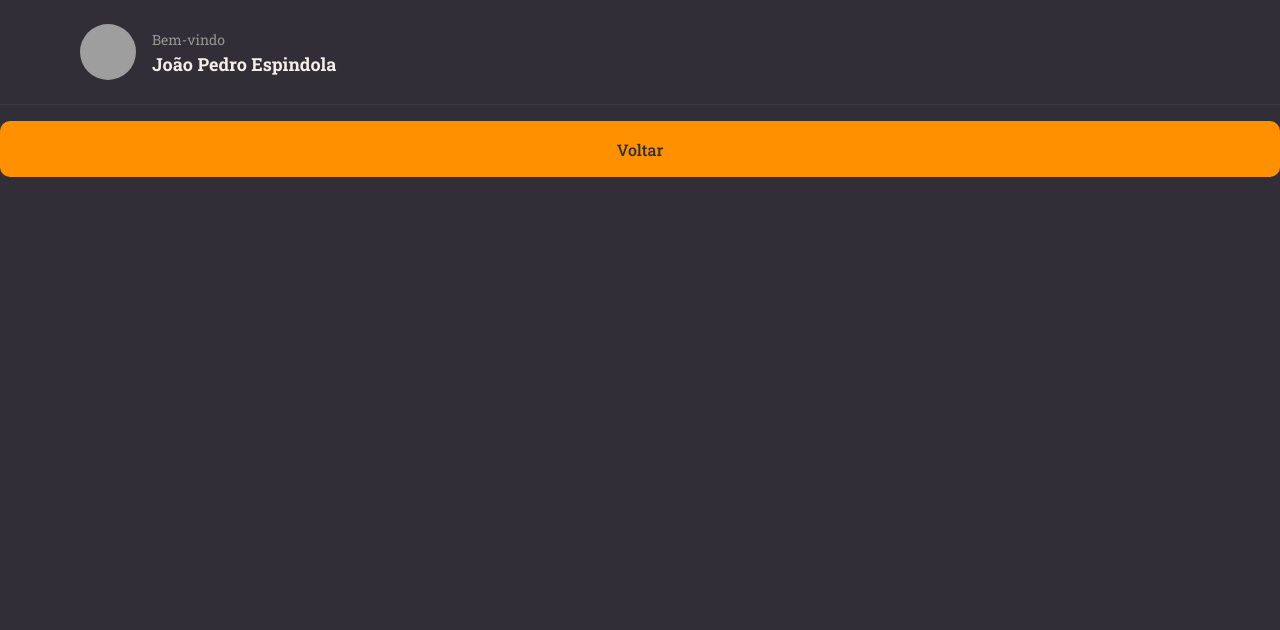
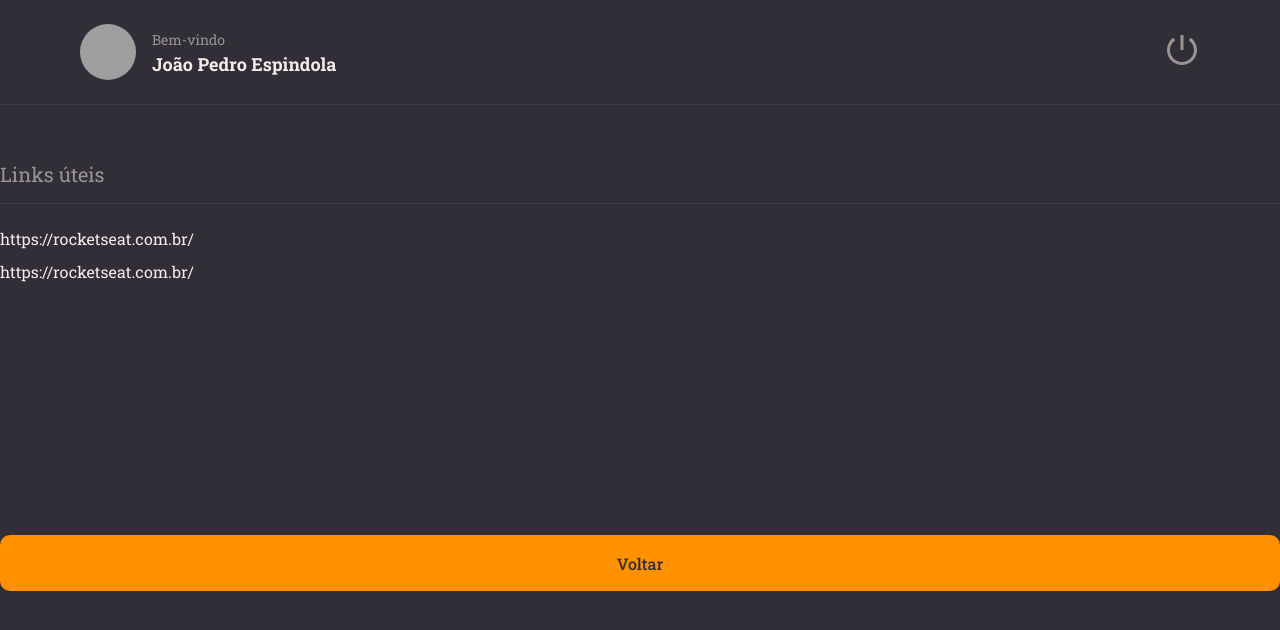
Before and after one commit to espjotape/rocketnotes, a React (Vite) app: page / in a window 1280 px wide. Shown: the top 630 px of the page. Built offline with nearby package versions, Linux system fonts and the light colour scheme; grey boxes are pictures that could not be loaded.

Commit message:
Children

```diff
--- a/package.json
+++ b/package.json
@@ -12,6 +12,7 @@
   "dependencies": {
     "react": "^18.3.1",
     "react-dom": "^18.3.1",
+    "react-icons": "^5.3.0",
     "styled-components": "^6.1.12"
   },
   "devDependencies": {
--- a/src/components/Header/index.jsx
+++ b/src/components/Header/index.jsx
@@ -1,4 +1,5 @@
-import { Container, Profile } from "./styles";
+import { RiShutDownLine } from 'react-icons/ri'
+import { Container, Profile, Logout } from "./styles";
 
 export function Header(){
   return(
@@ -13,6 +14,9 @@
           <strong>João Pedro Espindola</strong>
         </div>
       </Profile>
+      <Logout>
+        <RiShutDownLine />
+      </Logout>
     </Container>
   )
 }
--- a/src/components/Header/styles.js
+++ b/src/components/Header/styles.js
@@ -40,5 +40,14 @@
       color: ${({ theme }) => theme.COLORS.WHITE}
     }
   }
+`
 
+export const Logout = styled.button`
+  border: none;
+  background: none;
+
+  svg {
+    font-size: 36px;
+    color: ${({ theme }) => theme.COLORS.GRAY_100}
+  }
 `
--- /dev/null
+++ b/src/components/Section/index.jsx
@@ -0,0 +1,10 @@
+import { Container } from './styles'
+
+export function Section({ title, children}) {
+  return (
+    <Container>
+      <h2>{title}</h2>
+      { children }
+    </Container>
+  )
+}
--- /dev/null
+++ b/src/components/Section/styles.js
@@ -0,0 +1,19 @@
+import styled from "styled-components";
+
+export const Container = styled.section`
+  margin: 56px 0 28px;
+
+  > h2 {
+    border-bottom-width: 1px;
+    border-bottom-style: solid;
+    border-bottom-color: ${({ theme }) => theme.COLORS.BACKGROUND_700};
+
+    margin-bottom: 24px;
+    padding-bottom: 16px;
+
+    color: ${({ theme }) => theme.COLORS.GRAY_100};
+    font-size: 20px;
+    font-weight: 400;
+  }
+
+`
--- a/src/pages/Details/index.jsx
+++ b/src/pages/Details/index.jsx
@@ -1,12 +1,19 @@
-import { Container } from "./styles"
+import { Container, Links } from "./styles"
 
 import { Button } from "../../components/Button"
 import { Header } from "../../components/Header"
+import { Section } from "../../components/Section"
 
 export function Details(){
   return (
     <Container>
       <Header></Header>
+      <Section title="Links úteis">
+        <Links>
+          <li><a href="#">https://rocketseat.com.br/</a></li>
+          <li><a href="#">https://rocketseat.com.br/</a></li>
+        </Links>
+      </Section>
       <Button title="Voltar" />
     </Container>
   )
--- a/src/pages/Details/styles.js
+++ b/src/pages/Details/styles.js
@@ -10,3 +10,15 @@
   "header"
   "content";
 `
+
+export const Links = styled.ul`
+  list-style: none;
+  > li {
+    margin-top: 12px;
+
+    a {
+      color: ${({ theme }) => theme.COLORS.WHITE}
+    }
+  }
+
+`
```
Also changed, not shown: 1 other file (tests, documents, lock files or other folders).
